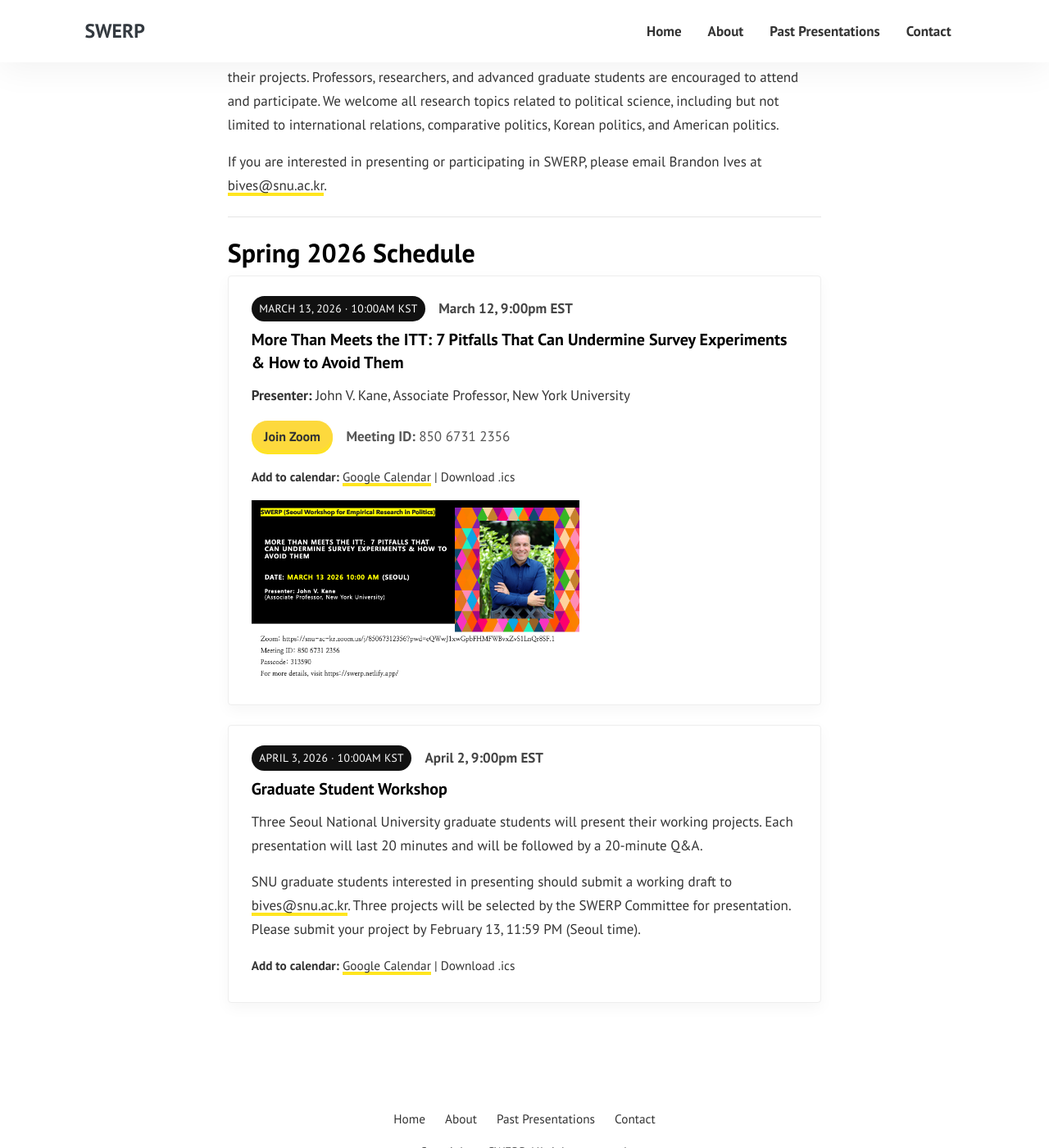
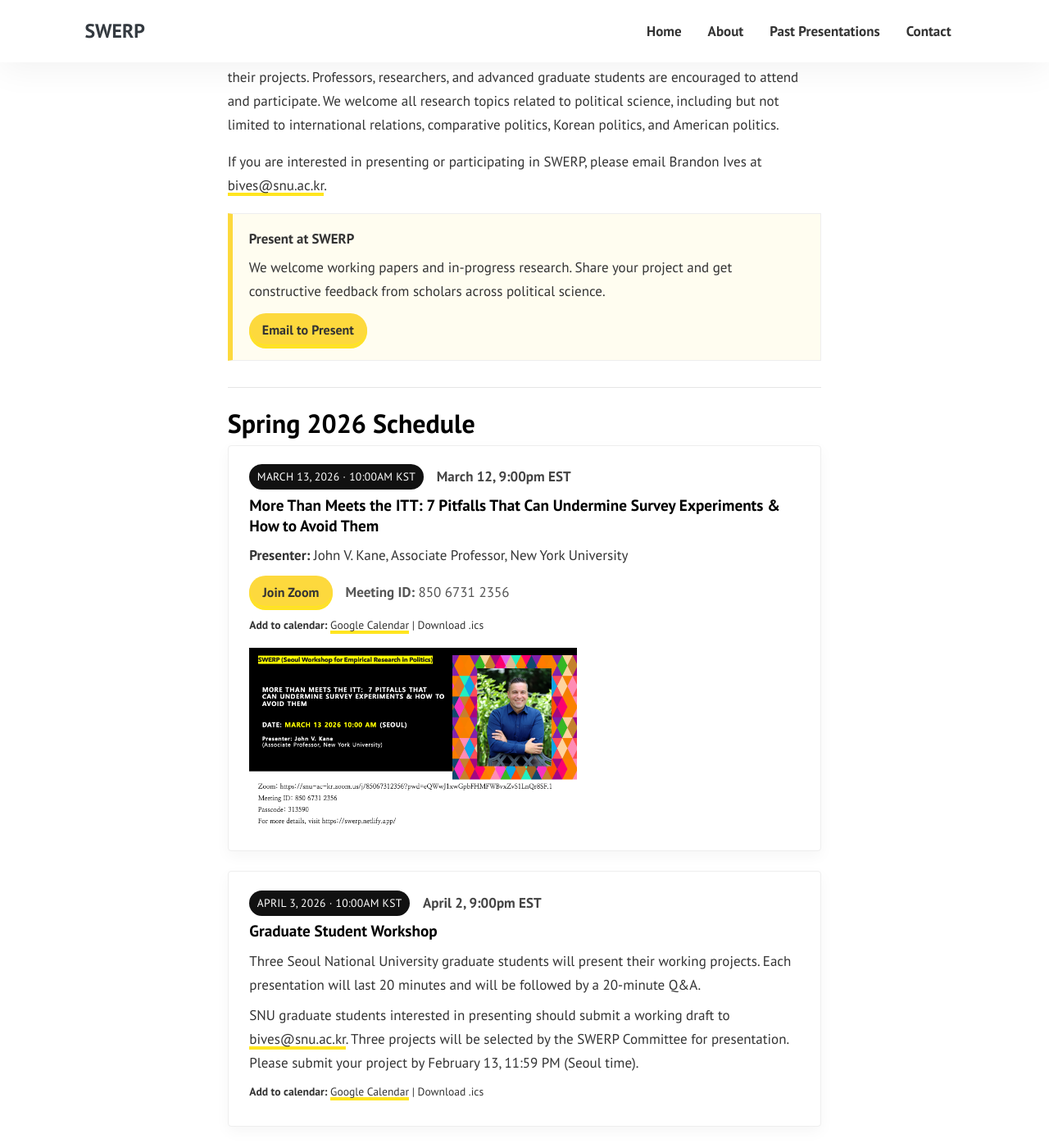
Before and after one commit to sysilviakim/swerp, a Jekyll site: the page built from index.html, in a window 1280 px wide and 1400 px high, scrolled down 449 px. Shown: the whole window at 82% size. Built offline with Jekyll 4.4.1, drawn with Linux system fonts in a browser that asks for light colours.

Commit message:
spacing/typography

```diff
--- a/assets/css/custom.css
+++ b/assets/css/custom.css
@@ -5,21 +5,40 @@
 
 body {}
 
+.cta-block {
+  border: 1px solid #eee;
+  border-left: 6px solid #fdd93d;
+  padding: 1rem 1.25rem;
+  margin: 1.25rem 0 2rem;
+  background: #fffdf0;
+}
+
+.cta-title {
+  font-weight: 700;
+  font-size: 1.05rem;
+  margin-bottom: 0.4rem;
+}
+
+.cta-text {
+  margin-bottom: 0.75rem;
+  color: #333;
+}
+
 .schedule-card {
   border: 1px solid #eee;
   box-shadow: 0 6px 18px rgba(0, 0, 0, 0.04);
 }
 
 .schedule-card .card-body {
-  padding: 1.5rem 1.75rem;
+  padding: 1.4rem 1.6rem;
 }
 
 .schedule-header {
   display: flex;
   flex-wrap: wrap;
   align-items: center;
-  gap: 0.5rem 1rem;
-  margin-bottom: 0.5rem;
+  gap: 0.4rem 1rem;
+  margin-bottom: 0.4rem;
 }
 
 .date-pill {
@@ -38,9 +57,10 @@
 }
 
 .schedule-title {
-  font-size: 1.25rem;
-  margin-top: 0.5rem;
-  margin-bottom: 0.75rem;
+  font-size: 1.2rem;
+  line-height: 1.3;
+  margin-top: 0.4rem;
+  margin-bottom: 0.6rem;
 }
 
 .schedule-actions {
@@ -48,14 +68,14 @@
   flex-wrap: wrap;
   gap: 0.75rem 1rem;
   align-items: center;
-  margin-top: 0.75rem;
+  margin-top: 0.6rem;
 }
 
 .btn-join {
   background: #fdd93d;
   color: #111;
   border-radius: 999px;
-  padding: 0.4rem 0.9rem;
+  padding: 0.45rem 0.95rem;
   font-weight: 600;
   box-shadow: none;
   text-decoration: none;
@@ -72,3 +92,11 @@
 .schedule-meta {
   color: #555;
 }
+
+.schedule-card p {
+  margin-bottom: 0.55rem;
+}
+
+.schedule-card .small {
+  font-size: 0.85rem;
+}
--- a/assets/css/theme.scss
+++ b/assets/css/theme.scss
@@ -167,9 +167,6 @@
     .page-header.big {
         font-size:2.5em;
     }
-}
-.google-auto-placed {
-    margin-bottom:2rem;
 }
 .comma:last-child {
     display:none;
@@ -689,7 +686,6 @@
     margin-top: 3rem;
 }
 
-img {max-width:100%;height: auto;}
 
 .bottompagination span.navigation a {
 	background: #fdd93d;
--- a/index.html
+++ b/index.html
@@ -15,12 +15,18 @@
   <div class="col-lg-8">
 
     <h2 class="font-weight-bold mb-3">Welcome to SWERP</h2>
-    <p class="mb-4">A Seoul-based virtual workshop on working projects in political science research. Note that this site has moved from <a href="https://swerp.weebly.com" target="_blank">swerp.weebly.com</a>. Please update your bookmarks!</em></p>
+    <p class="mb-4">A Seoul-based virtual workshop on working projects in political science research. Note that this site has moved from <a href="https://swerp.weebly.com" target="_blank">swerp.weebly.com</a>. Please update your bookmarks!</p>
 
     <h3 class="font-weight-bold mb-3">Who we are</h3>
     <p>Based in Seoul, SWERP offers an online forum for research projects in political science. Our aim is to provide researchers an opportunity to present in-progress research, receive feedback, and improve their projects. Professors, researchers, and advanced graduate students are encouraged to attend and participate. We welcome all research topics related to political science, including but not limited to international relations, comparative politics, Korean politics, and American politics.</p>
 
     <p>If you are interested in presenting or participating in SWERP, please email Brandon Ives at <a href="mailto:bives@snu.ac.kr">bives@snu.ac.kr</a>.</p>
+
+    <div class="cta-block">
+      <div class="cta-title">Present at SWERP</div>
+      <p class="cta-text">We welcome working papers and in-progress research. Share your project and get constructive feedback from scholars across political science.</p>
+      <a class="btn btn-join" href="mailto:bives@snu.ac.kr">Email to Present</a>
+    </div>
 
     <hr class="my-4">
 
```
